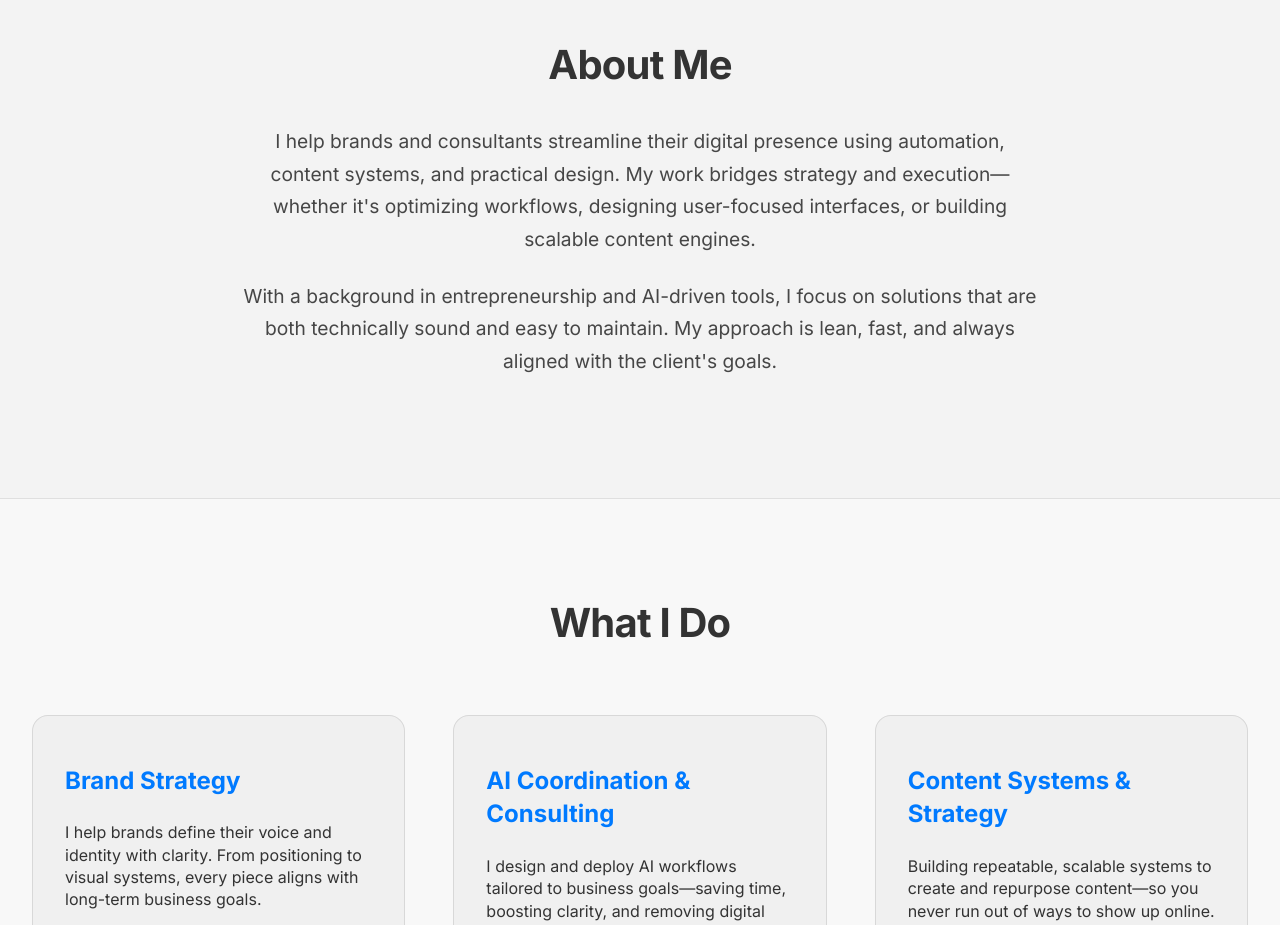
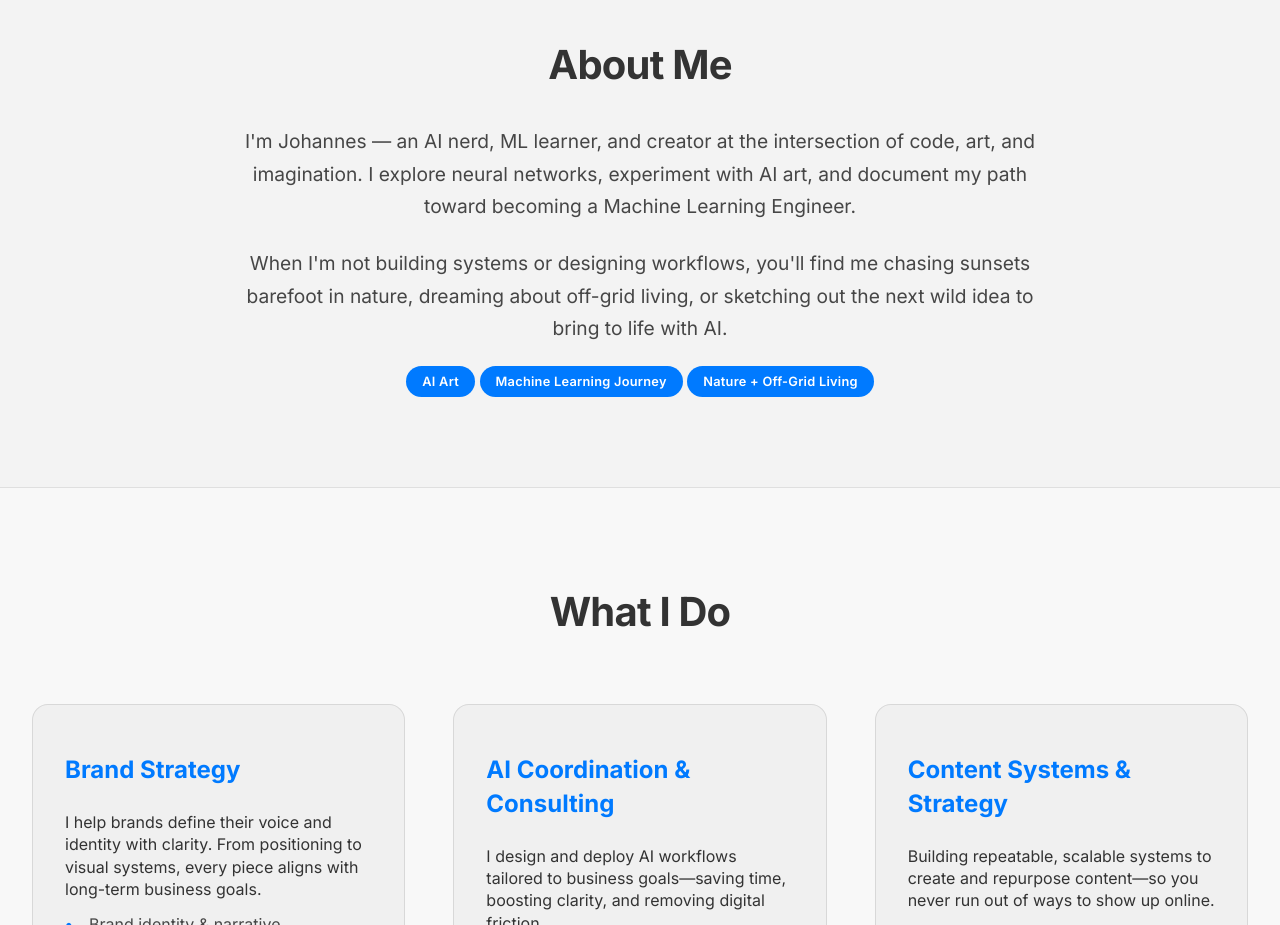
Before and after one commit to Johannes-andersson/Johannesconsult, a plain HTML site: page index.html in a window 1280 px wide. Shown: the part 2000-2925 px from the top of the page. Drawn offline with Linux system fonts and the light colour scheme.

Commit message:
Update About Me section with personal AI journey and nature-loving personality

```diff
--- a/index.html
+++ b/index.html
@@ -151,8 +151,13 @@
         <div class="about-container">
             <div class="about-content">
                 <h2>About Me</h2>
-                <p>I help brands and consultants streamline their digital presence using automation, content systems, and practical design. My work bridges strategy and execution—whether it's optimizing workflows, designing user-focused interfaces, or building scalable content engines.</p>
-                <p>With a background in entrepreneurship and AI-driven tools, I focus on solutions that are both technically sound and easy to maintain. My approach is lean, fast, and always aligned with the client's goals.</p>
+                <p>I'm Johannes — an AI nerd, ML learner, and creator at the intersection of code, art, and imagination. I explore neural networks, experiment with AI art, and document my path toward becoming a Machine Learning Engineer.</p>
+                <p>When I'm not building systems or designing workflows, you'll find me chasing sunsets barefoot in nature, dreaming about off-grid living, or sketching out the next wild idea to bring to life with AI.</p>
+                <div class="about-tags">
+                    <span class="tag">AI Art</span>
+                    <span class="tag">Machine Learning Journey</span>
+                    <span class="tag">Nature + Off-Grid Living</span>
+                </div>
             </div>
         </div>
     </section>
```
